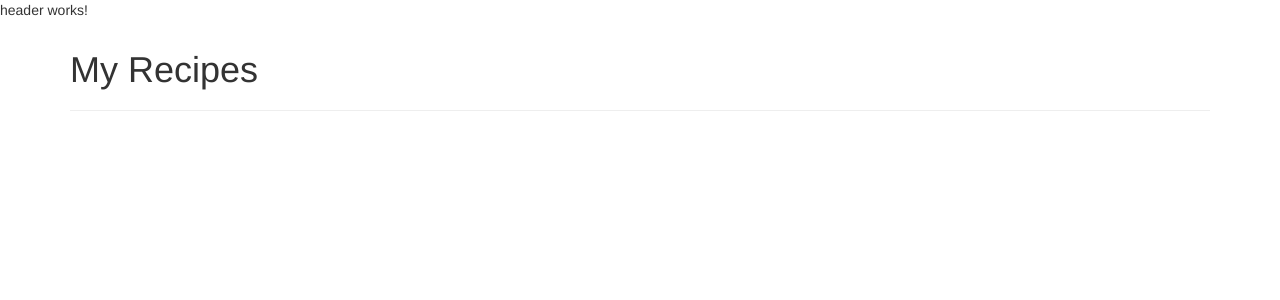
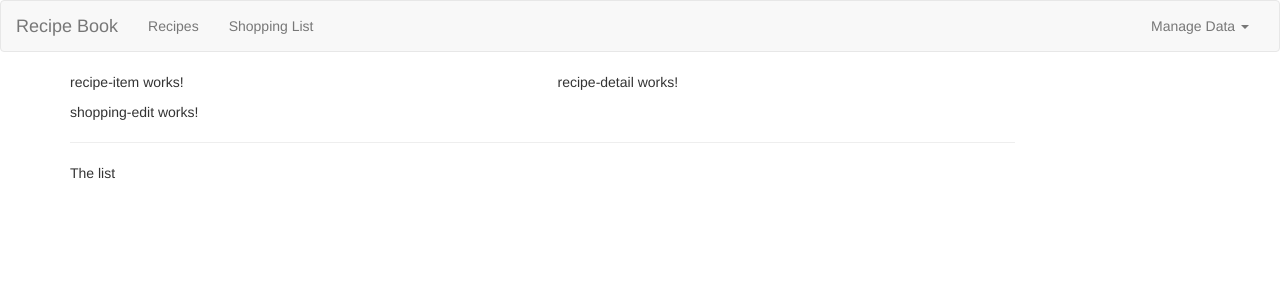
Before and after one commit to Nackeey/MyRecipes, an Angular app: page / in a window 1280 px wide. Shown: the top 300 px of the page. Built offline with nearby package versions, Linux system fonts and the light colour scheme.

Commit message:
added navbar

```diff
--- a/src/app/app.component.html
+++ b/src/app/app.component.html
@@ -2,8 +2,8 @@
 <div class="container">
   <div class="row">
     <div class="col-md-12">
-      <h1>My Recipes</h1>
-      <hr>
+      <app-recipes></app-recipes>
+      <app-shopping-list></app-shopping-list>
     </div>
   </div>
 </div>
--- a/src/app/header/header.component.html
+++ b/src/app/header/header.component.html
@@ -1 +1,25 @@
-<p>header works!</p>
+<nav class="navbar navbar-default">
+    <div class="container-fluid">
+        <div class="navbar-header">
+            <button type="button" class="navbar-toggle" (click)="collapsed = !collapsed">
+              <span class="icon-bar" *ngFor="let iconBar of [1, 2, 3]"></span>
+            </button>
+            <a routerLink="/" class="navbar-brand">Recipe Book</a>
+          </div>
+          <div class="navbar-collapse" [class.collapse]="collapsed" (window:resize)="collapsed = true">
+            <ul class="nav navbar-nav">
+                <li><a href="#">Recipes</a></li>
+                <li><a href="#">Shopping List</a></li>
+            </ul>
+            <ul class="nav navbar-nav navbar-right">
+                <li class="dropdown">
+                    <a href="#" class="dropdown-toggle" role="button">Manage Data <span class=caret></span></a>
+                    <ul class="dropdown-menu">
+                        <li><a href="#">Save Data</a></li>
+                        <li><a href="#">Fetch Data</a></li>
+                    </ul>
+                </li>
+            </ul>
+        </div>
+    </div>
+</nav>
--- a/src/app/header/header.component.ts
+++ b/src/app/header/header.component.ts
@@ -7,6 +7,8 @@ import { Component, OnInit } from '@angular/core';
 })
 export class HeaderComponent implements OnInit {
 
+  collapsed = true;
+
   constructor() { }
 
   ngOnInit() {
--- a/src/app/recipes/recipe-list/recipe-list.component.html
+++ b/src/app/recipes/recipe-list/recipe-list.component.html
@@ -1 +1 @@
-<p>recipe-list works!</p>
+<app-recipe-item></app-recipe-item>
--- a/src/app/recipes/recipes.component.html
+++ b/src/app/recipes/recipes.component.html
@@ -1 +1,8 @@
-<p>recipes works!</p>
+<div class="row">
+    <div class="col-md-5">
+        <app-recipe-list></app-recipe-list>
+    </div>
+    <div class="col-md-7">
+        <app-recipe-detail></app-recipe-detail>
+    </div>
+</div>
--- a/src/app/shopping-list/shopping-list.component.html
+++ b/src/app/shopping-list/shopping-list.component.html
@@ -1 +1,7 @@
-<p>shopping-list works!</p>
+<div class="row">
+    <div class="col-xs-10">
+        <app-shopping-edit></app-shopping-edit>
+        <hr>
+        <p>The list</p>
+    </div>
+</div>
```
